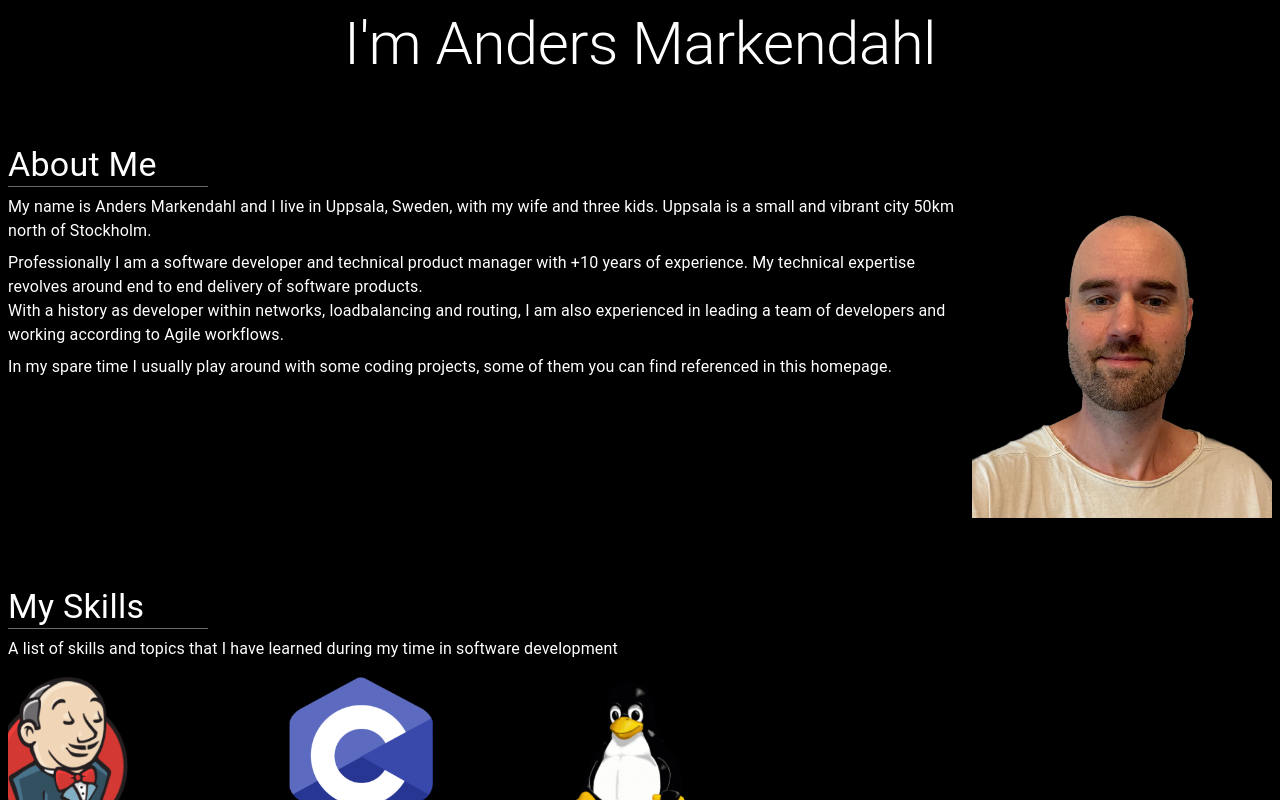
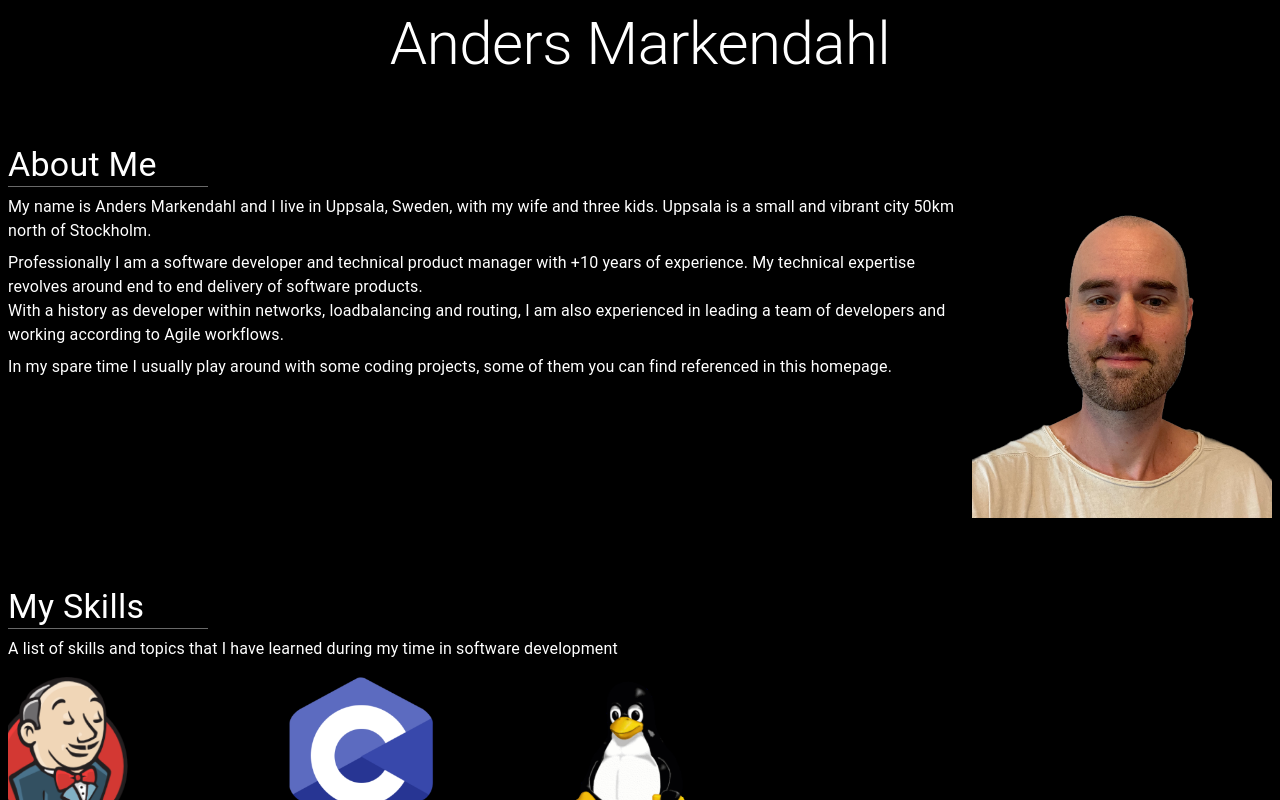
Before and after one commit to andersmarkendahl/andersmarkendahl.github.io, a React app: page / in a window 1280 px wide. Shown: the top 800 px of the page. Built offline with nearby package versions, Linux system fonts and the light colour scheme.

Commit message:
Fix lint

```diff
--- a/src/App.tsx
+++ b/src/App.tsx
@@ -22,7 +22,7 @@ export const App = () => (
   >
     <Stack spacing={8}>
       <div css={{ margin: '16px' }}>
-        <Typography variant='h2' align='center'>I'm Anders Markendahl</Typography>
+        <Typography variant="h2" align="center">Anders Markendahl</Typography>
       </div>
       <Myself />
       <Skills />
```
Also changed, not shown: src/sections/Myself.tsx (+6 -6 lines).
